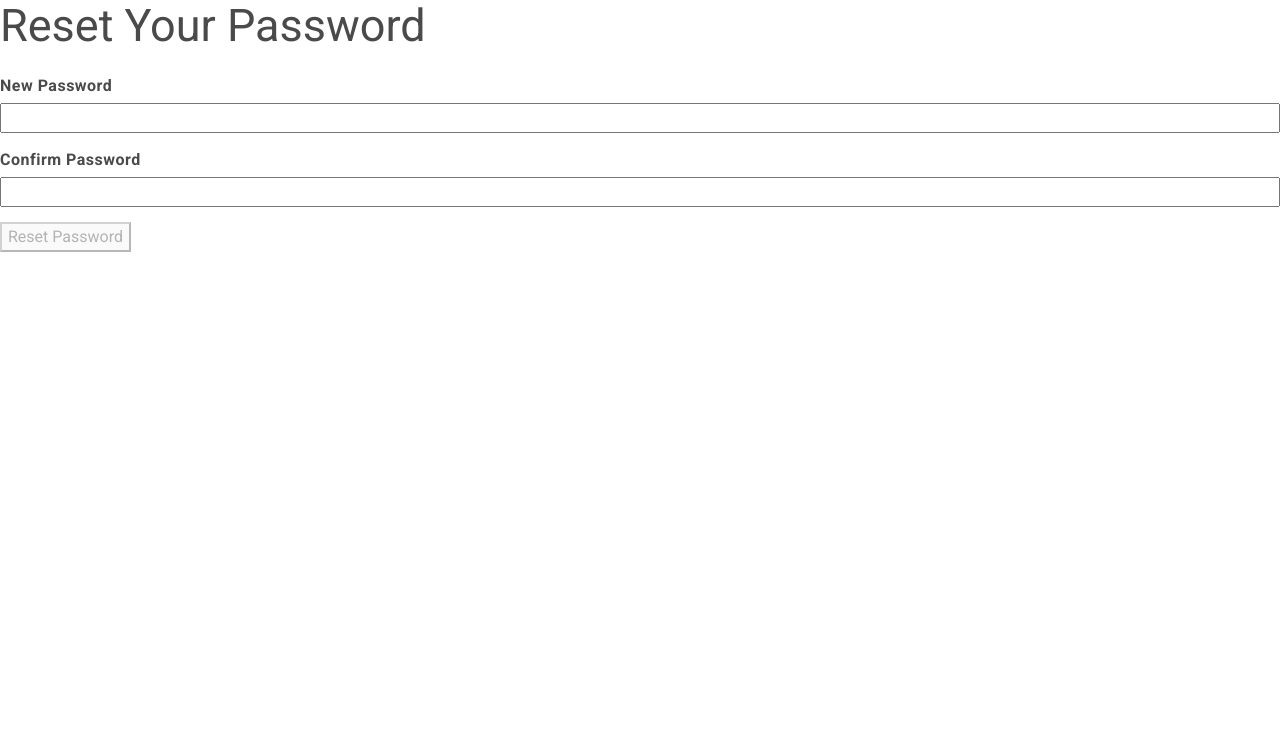
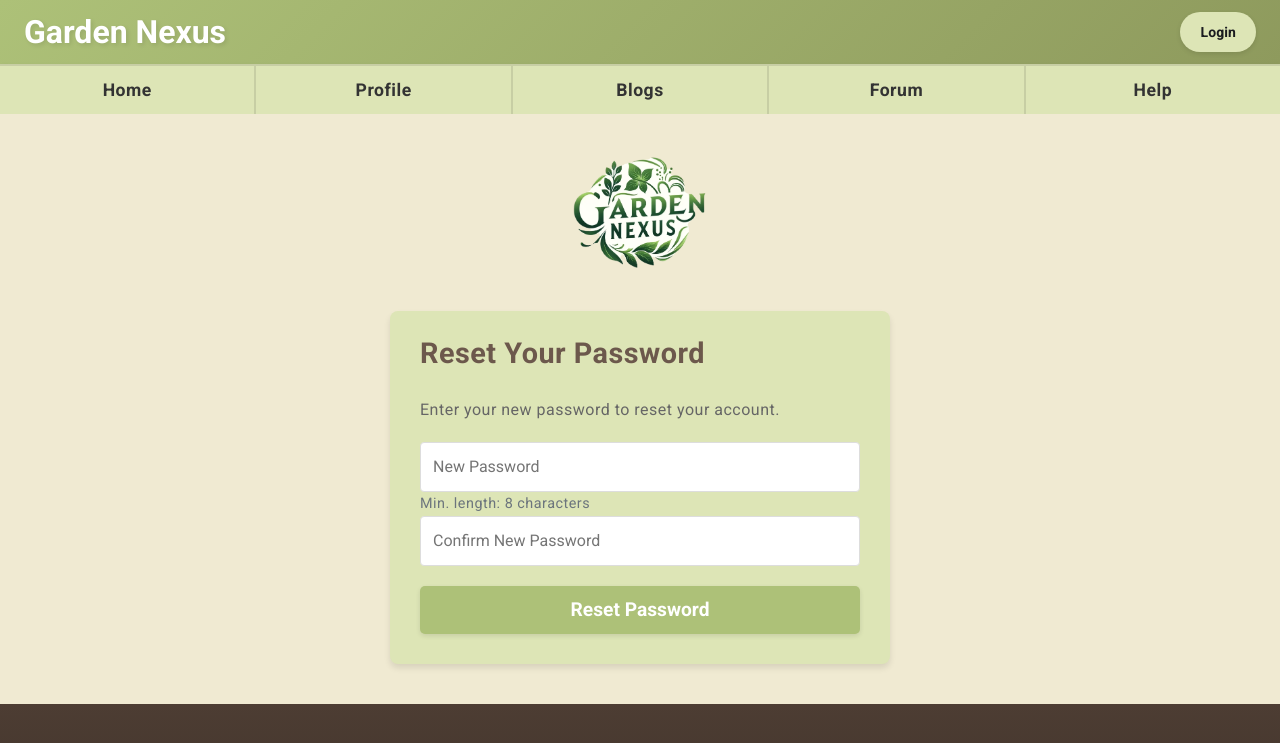
Before and after one commit to Costersda/garden_nexus, an Angular app in the folder client/: page /reset-password/1 in a window 1280 px wide. Shown: the top 743 px of the page. Built offline with nearby package versions, Linux system fonts and the light colour scheme.

Commit message:
reset-password page styling and error checks

```diff
--- a/client/src/app/auth/components/reset-password/reset-password.component.html
+++ b/client/src/app/auth/components/reset-password/reset-password.component.html
@@ -1,26 +1,40 @@
-<div class="reset-password-container">
-    <h2>Reset Your Password</h2>
+<app-toolbar></app-toolbar>
+<app-navbar></app-navbar>
+
+<div class="login-page">
+  <a routerLink="/">
+    <img src="/assets/garden-nexus-logo.webp" class="main-logo" />
+  </a>
+  <div class="form-container">
+    <div class="login-header">Reset Your Password</div>
+    <div class="instructions">Enter your new password to reset your account.</div>
+    <div class="success" *ngIf="successMessage">{{ successMessage }}</div>
+    <div class="errors" *ngIf="errorMessage">{{ errorMessage }}</div>
     <form [formGroup]="resetForm" (ngSubmit)="onSubmit()">
-      <div class="form-group">
-        <label for="password">New Password</label>
-        <input type="password" id="password" formControlName="password" required>
-        <div *ngIf="resetForm.get('password')?.invalid && (resetForm.get('password')?.dirty || resetForm.get('password')?.touched)">
-          <small class="error-message" *ngIf="resetForm.get('password')?.errors?.['required']">Password is required.</small>
-          <small class="error-message" *ngIf="resetForm.get('password')?.errors?.['minlength']">Password must be at least 6 characters long.</small>
-        </div>
+      <div class="input-container-no-gap">
+        <input
+          formControlName="password"
+          type="password"
+          placeholder="New Password"
+          class="login-input"
+        />
       </div>
-      <div class="form-group">
-        <label for="confirmPassword">Confirm Password</label>
-        <input type="password" id="confirmPassword" formControlName="confirmPassword" required>
-        <div *ngIf="resetForm.errors?.['notSame'] && (resetForm.get('confirmPassword')?.dirty || resetForm.get('confirmPassword')?.touched)">
-          <small class="error-message">Passwords do not match.</small>
-        </div>
+      <div class="word-count">
+        Min. length: {{ minPasswordLength }} characters
       </div>
-      <button type="submit" [disabled]="!resetForm.valid || isLoading">
+      <div class="input-container">
+        <input
+          formControlName="confirmPassword"
+          type="password"
+          placeholder="Confirm New Password"
+          class="login-input"
+        />
+      </div>
+      <button type="submit" class="login-submit-button" [disabled]="isLoading">
         {{ isLoading ? 'Resetting...' : 'Reset Password' }}
       </button>
     </form>
-    <div *ngIf="message" class="message" [ngClass]="{'success': message.includes('successfully'), 'error': !message.includes('successfully')}">
-      {{ message }}
-    </div>
   </div>
+</div>
+
+<app-footer></app-footer>
--- a/client/src/app/auth/components/reset-password/reset-password.component.ts
+++ b/client/src/app/auth/components/reset-password/reset-password.component.ts
@@ -2,7 +2,7 @@ import { Component, OnInit } from '@angular/core';
 import { FormBuilder, FormGroup, Validators } from '@angular/forms';
 import { ActivatedRoute, Router } from '@angular/router';
 import { UserService } from '../../../shared/services/user.service';
-import { CommonModule } from '@angular/common';
+import { ToastrService } from 'ngx-toastr';
 
 @Component({
   selector: 'app-reset-password',
@@ -11,17 +11,25 @@ import { CommonModule } from '@angular/common';
 export class ResetPasswordComponent implements OnInit {
   resetForm: FormGroup;
   token: string = '';
-  message: string = '';
+  successMessage: string = '';
+  errorMessage: string = '';
   isLoading: boolean = false;
+  minPasswordLength = 8;
+  maxPasswordLength = 64;
 
   constructor(
     private formBuilder: FormBuilder,
     private route: ActivatedRoute,
     private router: Router,
-    private userService: UserService
+    private userService: UserService,
+    private toastr: ToastrService
   ) {
     this.resetForm = this.formBuilder.group({
-      password: ['', [Validators.required, Validators.minLength(6)]],
+      password: ['', [
+        Validators.required,
+        Validators.minLength(this.minPasswordLength),
+        Validators.maxLength(this.maxPasswordLength)
+      ]],
       confirmPassword: ['', Validators.required]
     }, { validator: this.checkPasswords });
   }
@@ -36,21 +44,34 @@ export class ResetPasswordComponent implements OnInit {
     return password === confirmPassword ? null : { notSame: true };
   }
 
-  onSubmit() {
+  onSubmit(): void {
     if (this.resetForm.valid) {
       this.isLoading = true;
       this.userService.resetPassword(this.token, this.resetForm.value.password)
         .subscribe({
           next: (response) => {
-            this.message = 'Password successfully reset. You can now login with your new password.';
+            this.successMessage = 'Password successfully reset. You can now login with your new password.';
+            this.errorMessage = '';
             this.isLoading = false;
             setTimeout(() => this.router.navigate(['/login']), 3000);
           },
           error: (error) => {
-            this.message = error.error.message || 'An error occurred. Please try again.';
+            this.errorMessage = error.error.message || 'An error occurred. Please try again.';
+            this.successMessage = '';
             this.isLoading = false;
           }
         });
+    } else {
+      if (this.resetForm.hasError('notSame')) {
+        this.errorMessage = 'Passwords do not match.';
+      } else if (this.resetForm.get('password')?.hasError('minlength')) {
+        this.errorMessage = `Password must be at least ${this.minPasswordLength} characters long.`;
+      } else if (this.resetForm.get('password')?.hasError('maxlength')) {
+        this.errorMessage = `Password cannot be longer than ${this.maxPasswordLength} characters.`;
+      } else {
+        this.errorMessage = 'Please enter a valid password and confirm it.';
+      }
+      this.successMessage = '';
     }
   }
 }
```
